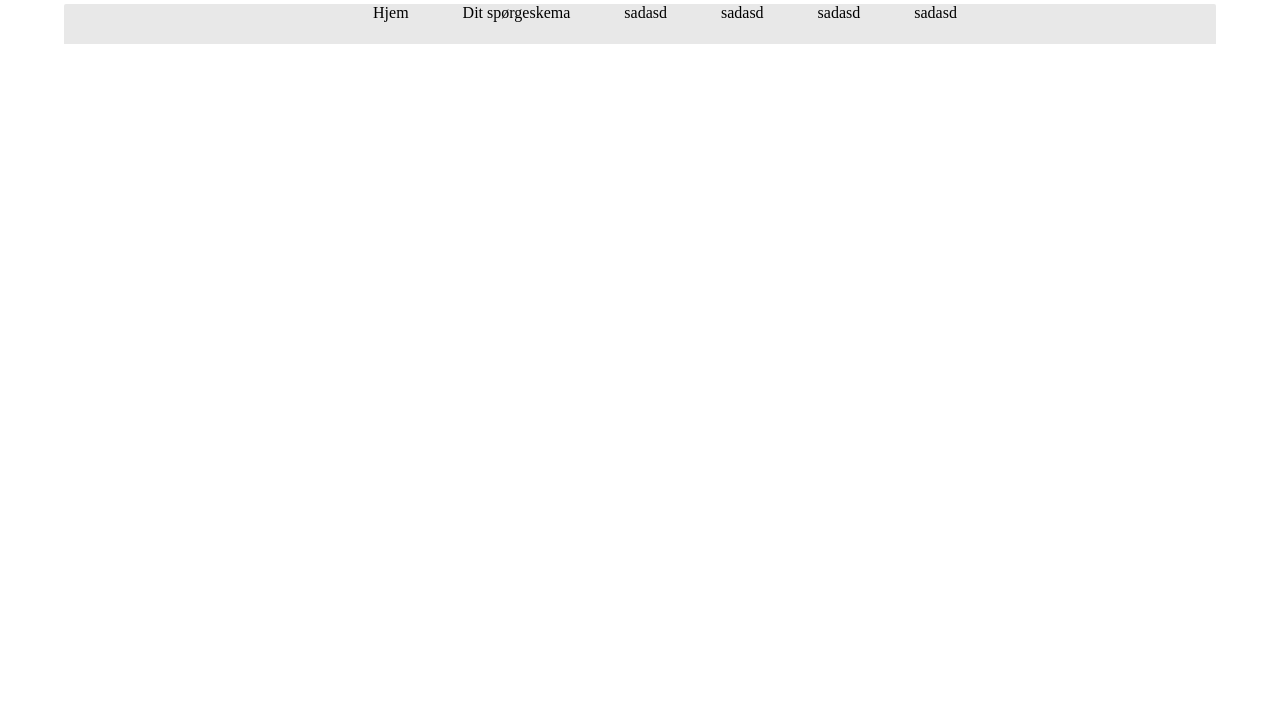
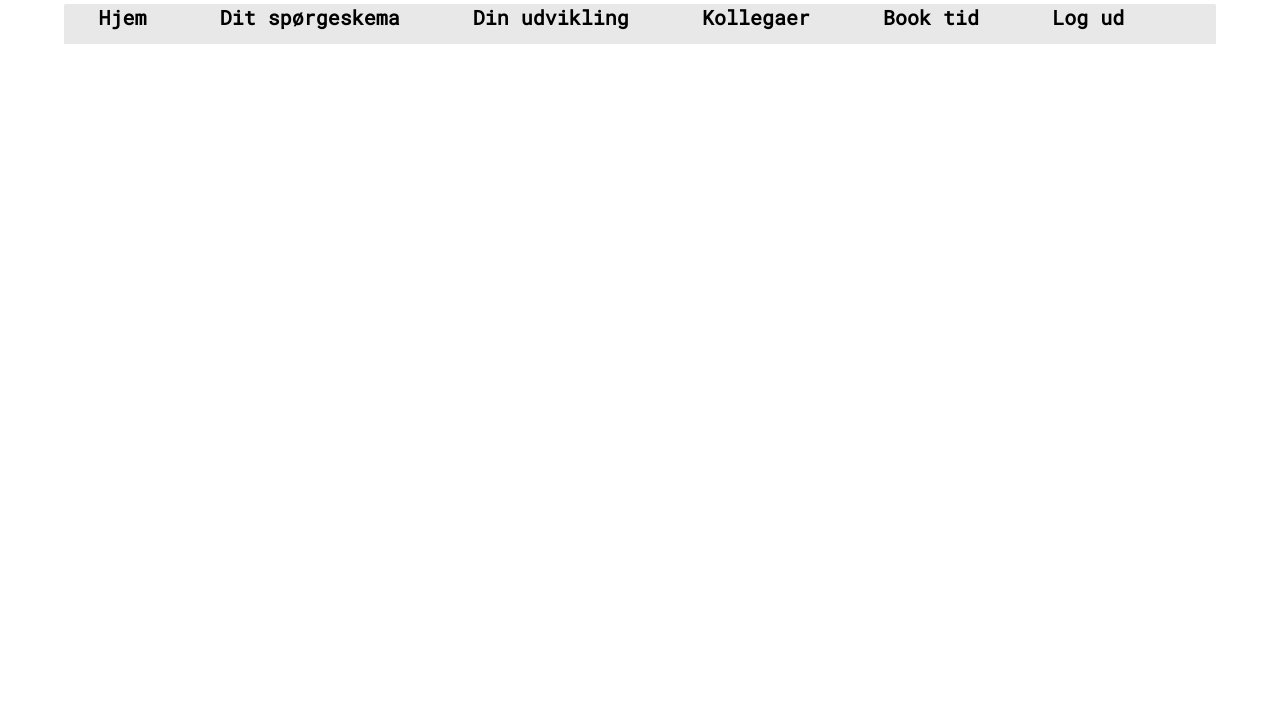
Before and after one commit to Kris48g8/Projekt-5---System, a plain HTML site: page html/Hjem.html in a window 1280 px wide. Shown: the part 81-800 px from the top of the page. Drawn offline with Linux system fonts and the light colour scheme.

```diff
--- a/html/Hjem.html
+++ b/html/Hjem.html
@@ -4,6 +4,8 @@
     <meta charset="UTF-8">
     <title>Hjem</title>
     <link rel="stylesheet" type="text/css" href="../style/css.css">
+    <link href="https://fonts.googleapis.com/css?family=Heebo" rel="stylesheet">
+    <link href="https://fonts.googleapis.com/css?family=Heebo|Roboto+Mono" rel="stylesheet">
 </head>
 <body>
     <img src="../images/HoC%20logo.png" class="logo">
@@ -12,10 +14,10 @@
         <ul>
             <li>Hjem</li>
             <li>Dit spørgeskema</li>
-            <li>sadasd</li>
-            <li>sadasd</li>
-            <li>sadasd</li>
-            <li>sadasd</li>
+            <li>Din udvikling</li>
+            <li>Kollegaer</li>
+            <li>Book tid</li>
+            <li>Log ud</li>
 
         </ul>
 
--- a/style/css.css
+++ b/style/css.css
@@ -16,6 +16,8 @@ body {
     margin-top: 10px;
 }
 
+/* Navigationsbar */
+
 .topnav {
     width: 100%;
     height: 40px;
@@ -24,17 +26,35 @@ body {
     margin-top: 20px;
     border-top-left-radius: 2px;
     border-top-right-radius: 2px;
+    position: relative
 }
+
+/* Liste */
+
+
 
 ul {
     width: 100%;
-    text-align: center;
+
+
+
+
+
 
 }
 
+/* SKAL GØRES RESPONSIVE */
+
 li {
     display: inline-block;
-    padding-left: 50px;
+    font-family: "Roboto Mono", sans-serif;
+    font-size: 20px;
+    font-weight: 700;
+    padding-left: 3%;
+    padding-right: 3%;
+    vertical-align: middle;
+
+
 
 
 }
```
